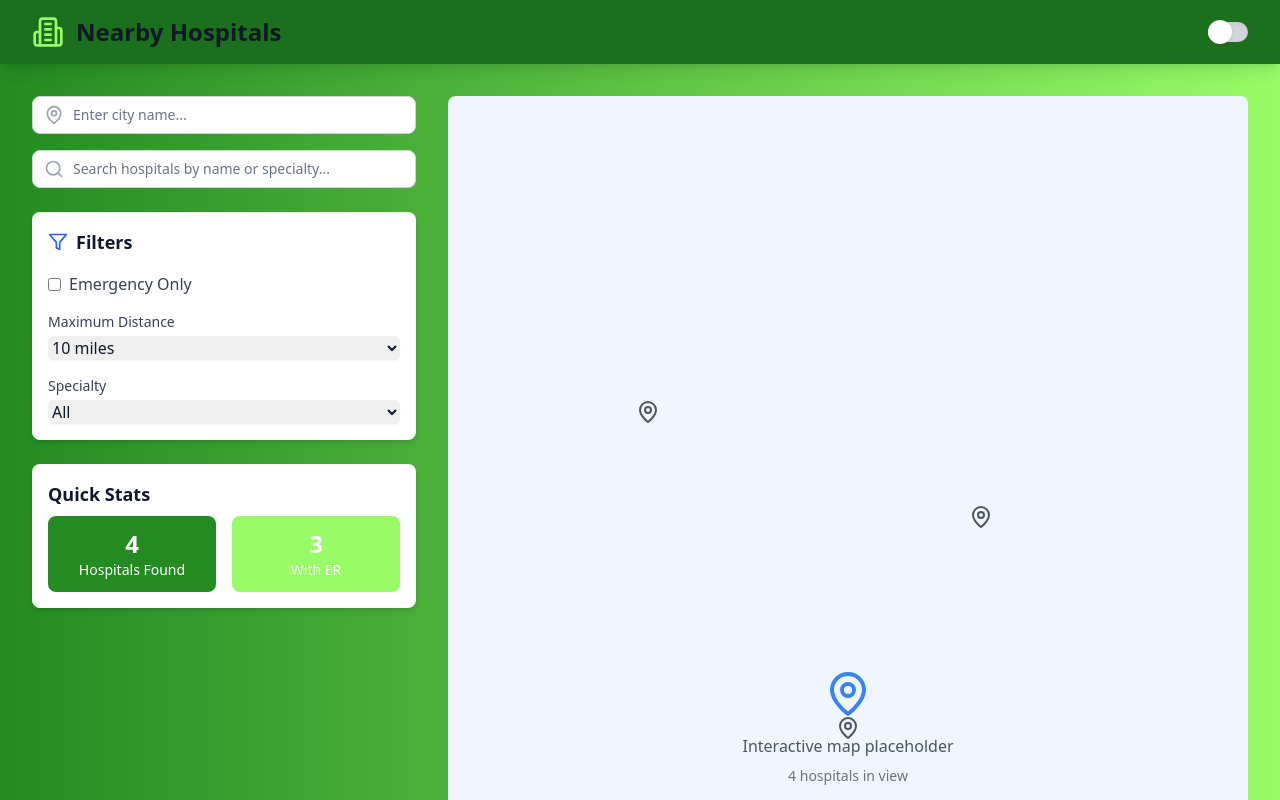
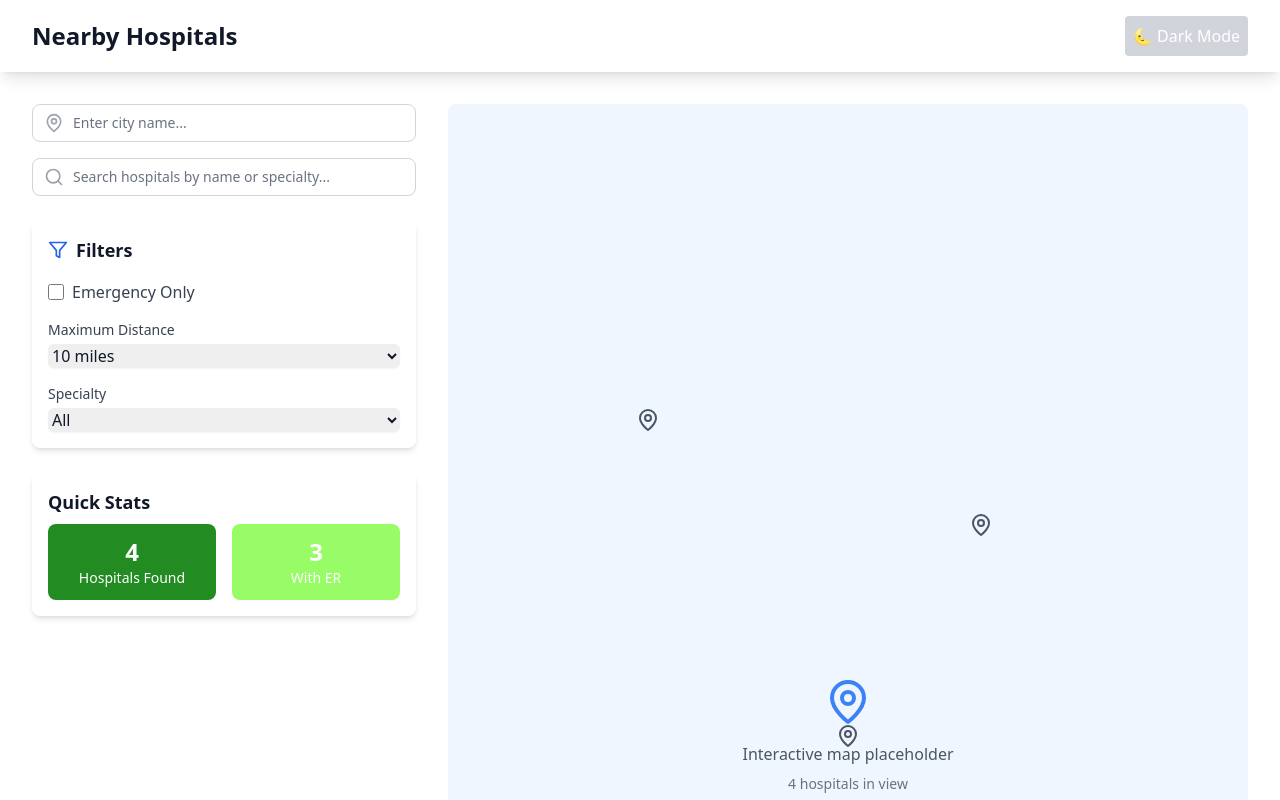
Before and after one commit to CodeWithAmitKumar/NearbyHospitalFinder, a React (Vite) app: page / in a window 1280 px wide. Shown: the top 800 px of the page. Built offline with nearby package versions, Linux system fonts and the light colour scheme.

Commit message:
theam change

```diff
--- a/src/App.tsx
+++ b/src/App.tsx
@@ -35,11 +35,11 @@ function App() {
   }, [searchQuery, cityQuery, filters]);
 
   return (
-    <div className={`min-h-screen ${theme === 'dark' ? 'bg-gray-900' : 'bg-main-gradient'}`}>
+    <div className={`min-h-screen ${theme === 'dark' ? 'bg-gray-900 text-gray-100' : 'bg-main-gradient text-gray-900'}`}>
       <Navbar />
-      <main className={`max-w-7xl mx-auto px-4 sm:px-6 lg:px-8 py-8 ${theme === 'dark' ? 'text-gray-100' : 'text-gray-900'}`}>
+      <main className={`max-w-7xl mx-auto px-4 sm:px-6 lg:px-8 py-8 ${theme === 'dark' ? 'bg-gray-800' : 'bg-white'}`}>
         <div className="grid grid-cols-1 lg:grid-cols-3 gap-8">
-          <div className="lg:col-span-1 space-y-6">
+          <div className={`lg:col-span-1 space-y-6 ${theme === 'dark' ? 'bg-gray-800' : 'bg-white'}`}>
             <SearchBar
               searchQuery={searchQuery}
               onSearchChange={setSearchQuery}
@@ -50,16 +50,16 @@ function App() {
               filters={filters}
               onFilterChange={setFilters}
             />
-            <div className={`bg-white p-4 rounded-lg shadow-md ${theme === 'dark' ? 'bg-gray-800' : 'bg-white'}`}>
+            <div className={`p-4 rounded-lg shadow-md ${theme === 'dark' ? 'bg-gray-700' : 'bg-blue'}`}>
               <h2 className={`text-lg font-semibold mb-2 ${theme === 'dark' ? 'text-gray-100' : 'text-gray-900'}`}>Quick Stats</h2>
               <div className="grid grid-cols-2 gap-4">
-                <div className={`text-center p-3 ${theme === 'dark' ? 'bg-secondary text-white' : 'bg-primary text-white'} rounded-lg`}>
+                <div className={`text-center p-3 ${theme === 'dark' ? 'bg-secondary' : 'bg-primary'} text-white rounded-lg`}>
                   <div className="text-2xl font-bold">
                     {filteredHospitals.length}
                   </div>
                   <div className="text-sm">Hospitals Found</div>
                 </div>
-                <div className={`text-center p-3 ${theme === 'dark' ? 'bg-secondary text-white' : 'bg-secondary text-white'} rounded-lg`}>
+                <div className={`text-center p-3 ${theme === 'dark' ? 'bg-secondary' : 'bg-secondary'} text-white rounded-lg`}>
                   <div className="text-2xl font-bold">
                     {filteredHospitals.filter(h => h.emergency).length}
                   </div>
@@ -69,7 +69,7 @@ function App() {
             </div>
           </div>
 
-          <div className="lg:col-span-2 space-y-6">
+          <div className={`lg:col-span-2 space-y-6 ${theme === 'dark' ? 'bg-gray-800' : 'bg-white'}`}>
             <MapPlaceholder
               hospitals={filteredHospitals}
               selectedHospital={selectedHospital}
--- a/src/components/navbar.tsx
+++ b/src/components/navbar.tsx
@@ -1,25 +1,23 @@
 // src/components/Navbar.tsx
-import { Building2 } from 'lucide-react';
-import { useTheme } from '../contexts/ThemeContext'; // Adjust the path as needed
+import React from 'react';
+import { useTheme } from '../contexts/ThemeContext';
 
-function Navbar() {
-  const { theme, toggleTheme } = useTheme();
+const Navbar: React.FC = () => {
+  const { toggleTheme, theme } = useTheme();
 
   return (
-    <header className={`navbar sticky top-0 z-10 ${theme === 'dark' ? 'bg-gray-800' : 'bg-navBackground'}`}>
+    <header className={`navbar sticky top-0 z-10 ${theme === 'dark' ? 'bg-navBackground' : 'bg-white'} text-white shadow-lg`}>
       <div className="max-w-7xl mx-auto px-4 sm:px-6 lg:px-8 py-4 flex justify-between items-center">
-        <div className="flex items-center space-x-3">
-          <Building2 className="h-8 w-8 text-secondary" />
-          <h1 className={`text-2xl font-bold ${theme === 'dark' ? 'text-gray-100' : 'text-gray-900'}`}>Nearby Hospitals</h1>
-        </div>
-        <label className="relative inline-flex items-center cursor-pointer">
-          <input type="checkbox" className="sr-only" onChange={toggleTheme} checked={theme === 'dark'} />
-          <div className={`w-10 h-5 rounded-full shadow-inner ${theme === 'dark' ? 'bg-secondary' : 'bg-gray-300'}`}></div>
-          <div className={`absolute w-6 h-6 bg-white rounded-full shadow transition-transform duration-300 ${theme === 'dark' ? 'transform translate-x-full bg-secondary' : ''}`}></div>
-        </label>
+        <h1 className={`text-2xl font-bold ${theme === 'dark' ? 'text-gray-100' : 'text-gray-900'}`}>Nearby Hospitals</h1>
+        <button
+          onClick={toggleTheme}
+          className={`p-2 rounded ${theme === 'dark' ? 'bg-gray-700' : 'bg-gray-300'} transition`}
+        >
+          {theme === 'dark' ? '🌞 Light Mode' : '🌜 Dark Mode'}
+        </button>
       </div>
     </header>
   );
-}
+};
 
 export default Navbar;
--- a/src/contexts/ThemeContext.tsx
+++ b/src/contexts/ThemeContext.tsx
@@ -1,5 +1,5 @@
 // src/contexts/ThemeContext.tsx
-import React, { createContext, ReactNode, useContext, useState } from 'react';
+import React, { createContext, ReactNode, useContext, useEffect, useState } from 'react';
 
 type ThemeContextType = {
   theme: 'light' | 'dark';
@@ -13,9 +13,13 @@ export const ThemeProvider: React.FC<{ children: ReactNode }> = ({ children }) =
 
   const toggleTheme = () => {
     setTheme((prevTheme) => (prevTheme === 'light' ? 'dark' : 'light'));
+  };
+
+  // Apply class to the body whenever theme changes
+  useEffect(() => {
     const body = document.body;
-    body.classList.toggle('dark', theme === 'light');
-  };
+    body.classList.toggle('dark', theme === 'dark');
+  }, [theme]);
 
   return (
     <ThemeContext.Provider value={{ theme, toggleTheme }}>
--- a/src/index.css
+++ b/src/index.css
@@ -1,14 +1,16 @@
+/* src/index.css */
 @tailwind base;
 @tailwind components;
 @tailwind utilities;
 
 @layer base {
   body {
-    @apply bg-main-gradient text-gray-900 antialiased;
+    @apply antialiased transition-colors duration-300; /* Smooth transition */
   }
 
+  /* Dark mode styles */
   body.dark {
-    @apply bg-gray-900 text-gray-100; /* Dark background and light text for dark mode */
+    @apply bg-gray-900 text-gray-100;
   }
 }
 
@@ -17,11 +19,11 @@
     @apply shadow-lg;
   }
 
-  body.dark .navbar {
-    @apply bg-gray-800; /* Darker navbar for dark mode */
+  input[type="checkbox"] {
+    @apply w-4 h-4 text-primary bg-gray-100 border-gray-300 rounded focus:ring-primary focus:ring-2;
   }
 
-  body.dark .navbar h1 {
-    @apply text-gray-100; /* Light text for dark mode */
+  select {
+    @apply block w-full rounded-md border-gray-300 shadow-sm focus:border-primary focus:ring-primary;
   }
 }
```
